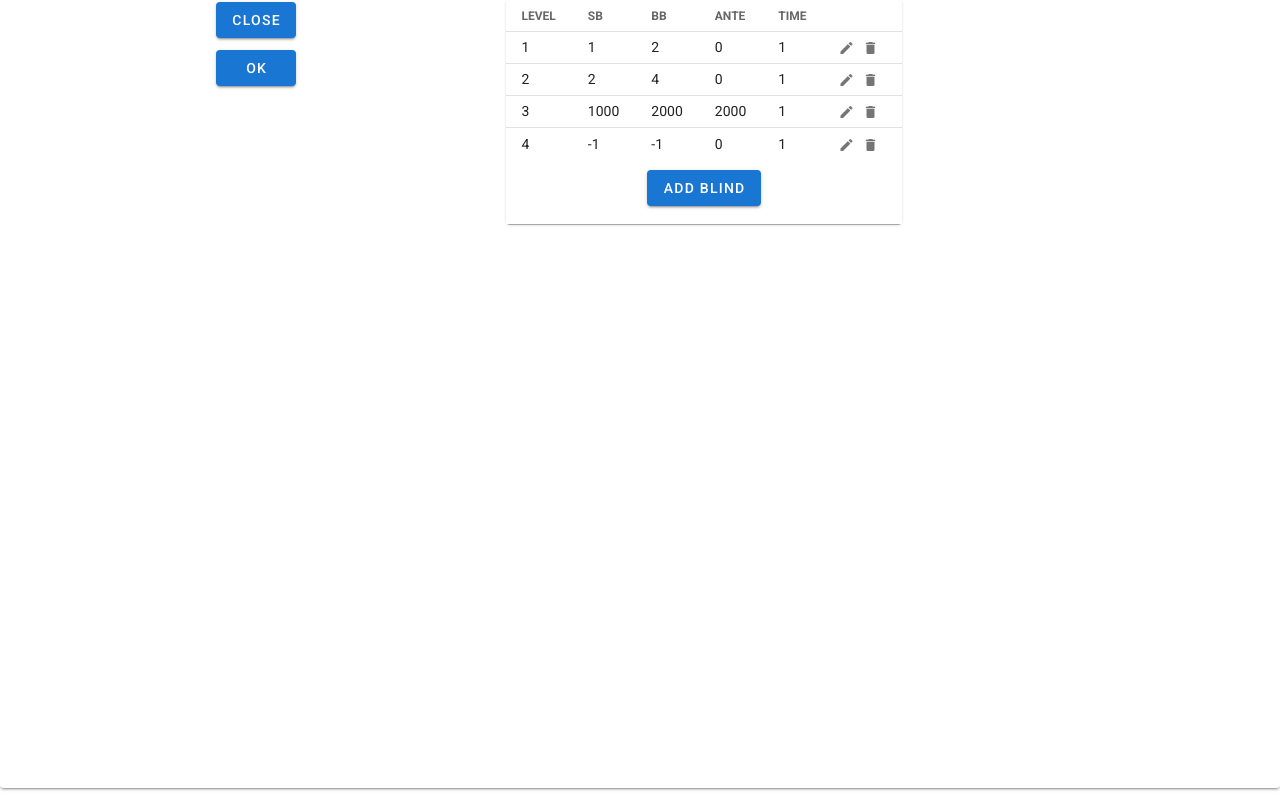
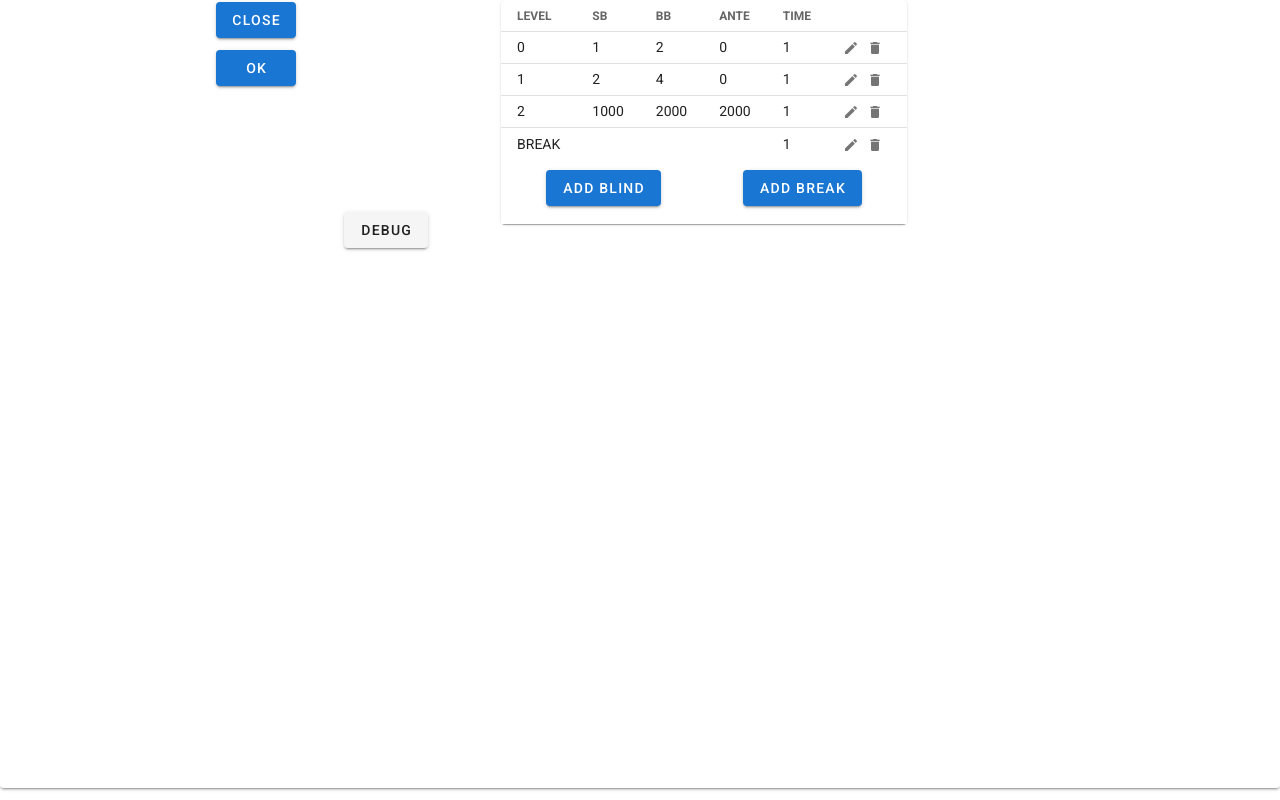
Before and after one commit to almond32o/BlindTimer, a Vue app: page / in a window 1280 px wide. Both pictures are taken after a click on the button "OPEN STRUCTURE". Built offline with nearby package versions, Linux system fonts and the light colour scheme; grey boxes are pictures that could not be loaded.

Commit message:
Modify types/blind.ts

```diff
--- a/src/App.vue
+++ b/src/App.vue
@@ -95,7 +95,7 @@ export default Vue.extend({
       new Blind(0,1,2,0,1),
       new Blind(1,2,4,0,1),
       new Blind(2,1000,2000,2000,1),
-      new Blind(3,-1,-1,0,1)
+      new Blind('BREAK',null,null,null,1)
     ],
     dialog: false
   }),
--- a/src/components/Structure.vue
+++ b/src/components/Structure.vue
@@ -3,7 +3,7 @@
     <v-row justify="center">
       <v-data-table
         :headers="headers"
-        :items="blindsTable"
+        :items="blinds_"
         :items-per-page="-1"
         disable-sort
         dense
@@ -22,6 +22,14 @@
                     v-bind="attrs"
                     v-on="on"
                   >Add Blind</v-btn>
+                  <v-btn
+                    color="primary"
+                    dark
+                    class="mb-2"
+                    v-bind="attrs"
+                    v-on="on"
+                    @click="setItemToBreak"
+                  >Add Break</v-btn>
                 </template>
                 <v-card>
                   <v-card-title>
@@ -32,6 +40,7 @@
                       <v-row>
                         <v-col>
                           <v-text-field
+                            v-bind:disabled="editedIsBreak"
                             v-model="editedItem.sb"
                             type="number"
                             label="SB"
@@ -39,6 +48,7 @@
                         </v-col>
                         <v-col>
                           <v-text-field
+                            v-bind:disabled="editedIsBreak"
                             v-model="editedItem.bb"
                             type="number"
                             label="BB"
@@ -46,7 +56,7 @@
                         </v-col>
                         <v-col>
                           <v-text-field
-                            v-bind:disabled="d"
+                            v-bind:disabled="editedIsBreak"
                             v-model="editedItem.ante"
                             type="number"
                             label="ANTE"
@@ -78,6 +88,7 @@
         </template>
       </v-data-table>
     </v-row>
+    <v-btn @click="debug">debug</v-btn>
   </v-container>
 </template>
 
@@ -97,8 +108,7 @@ export default Vue.extend({
         {
           text: 'LEVEL',
           align: 'start',
-          sortable: true,
-          value: 'id',
+          value: 'level',
         },
         {text: 'SB', value: 'sb'},
         {text: 'BB', value: 'bb'},
@@ -108,8 +118,7 @@ export default Vue.extend({
       ],
       dialog: false,
       editedItem: new Blind(0,0,0,0,0),
-      editedIndex: -1,
-      d: false
+      editedIndex: -1
     }
   },
   methods: {
@@ -124,24 +133,50 @@ export default Vue.extend({
     close(): void {
       this.editedItem = new Blind(0,0,0,0,0);
       this.dialog = false;
+      this.editedIndex = -1;
     },
     editItem(item: Blind): void {
       this.editedIndex = this.blinds_.indexOf(item);
       this.editedItem = Object.assign({}, item);
+      /*
+      new Blind(
+        item.level,
+        item.sb,
+        item.bb,
+        item.ante,
+        item.time
+      );
+      */
       this.dialog = true;
     },
     deleteItem(item: Blind): void {
       this.editedIndex = this.blinds_.indexOf(item);
       this.blinds_.splice(this.editedIndex, 1);
+      this.editedIndex = -1;
+    },
+    setItemToBreak(): void {
+      this.editedItem = new Blind('BREAK', null, null, null, 0);
+    },
+    debug(): void {
+      console.log(this.editedItem.level, this.editedItem.sb);
+    }
+  },
+  watch: {
+    blinds_: {
+      handler: function(): void {
+        let l = 1;
+        for(let i = 0; i < this.blinds_.length; i++) {
+          if (this.blinds_[i].level === 'BREAK') continue;
+          this.blinds_[i].level = l;
+          l++;
+        }
+      },
+      deep: true
     }
   },
   computed: {
-    blindsTable(): Array<Blind> {
-      const res = this.blinds_;
-      for(let i = 0; i < res.length; i++) {
-        res[i].id = i + 1;
-      }
-      return res
+    editedIsBreak(): boolean {
+      return this.editedItem.level === 'BREAK';
     }
   }
 })
--- a/src/types/blind.ts
+++ b/src/types/blind.ts
@@ -1,23 +1,23 @@
 export default class Blind {
-  id: number;
-  sb: number;
-  bb: number;
-  ante: number;
+  level: number | 'BREAK';
+  sb: number | null;
+  bb: number | null;
+  ante: number | null;
   time: number;
   constructor(
-    id: number,
-    sb: number,
-    bb: number,
-    ante: number,
+    level: number | 'BREAK',
+    sb: number | null,
+    bb: number | null,
+    ante: number | null,
     time: number
   ) {
-    this.id = id;
+    this.level = level;
     this.sb = sb;
     this.bb = bb;
     this.ante = ante;
     this.time = time;
   }
   isBreak(): boolean {
-    return this.sb <= 0;
+    return this.level === 'BREAK';
   }
 }
```
